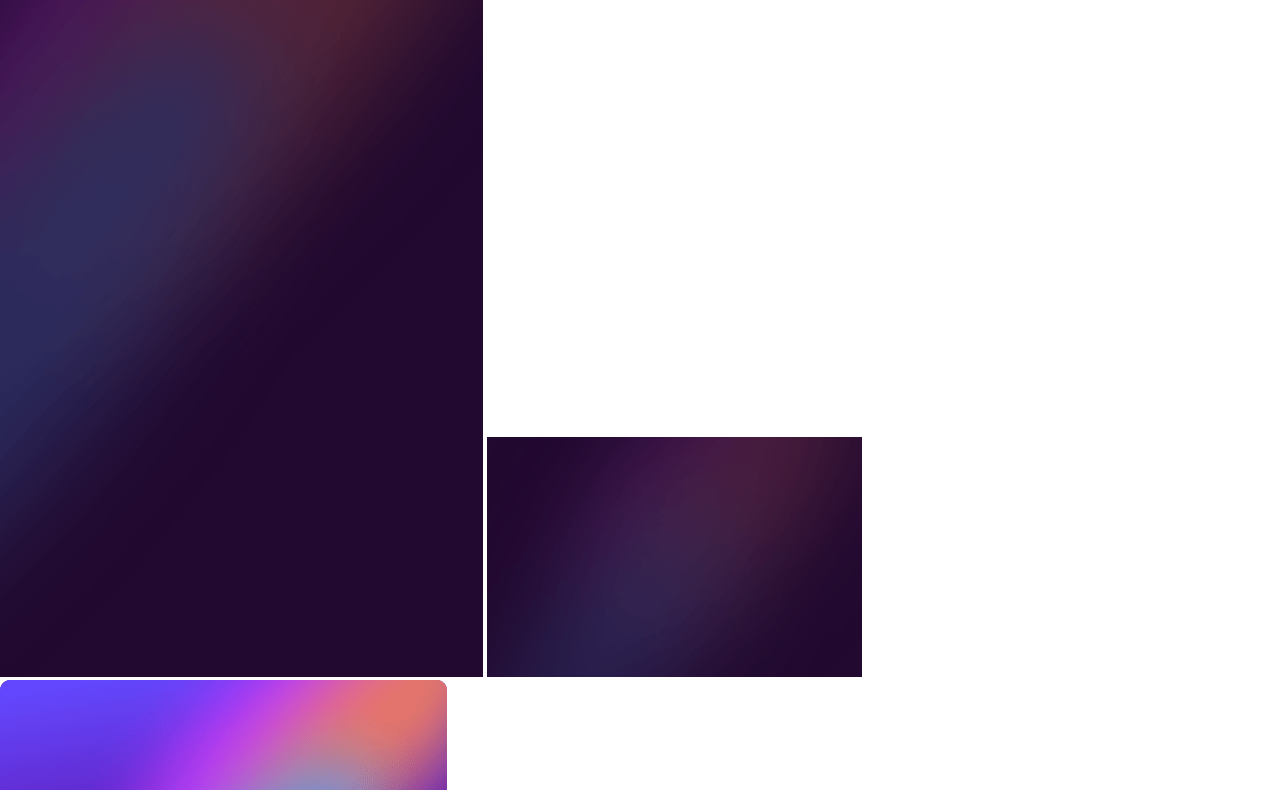
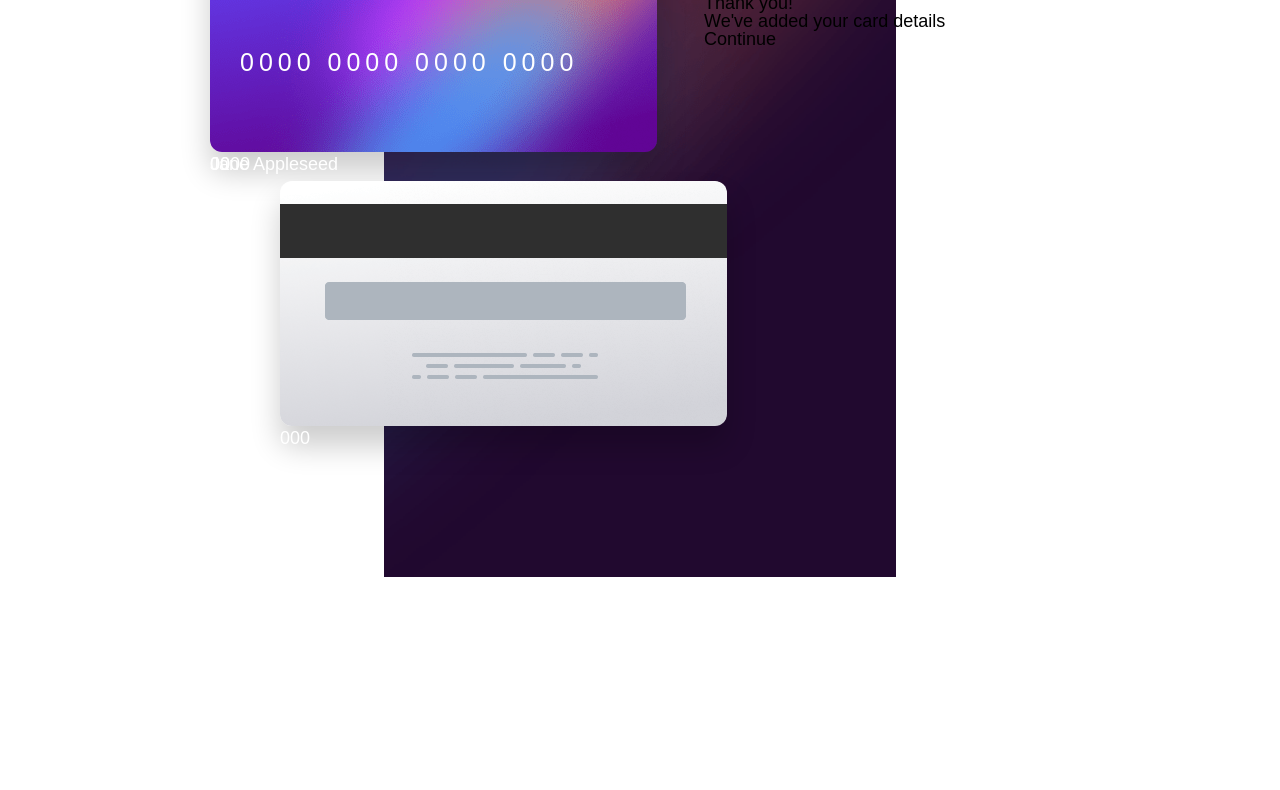
Before and after one commit to LucasCBraga/projeto-cartao-interativo, a plain HTML site: page index.html in a window 1280 px wide. Shown: the part 223-1013 px from the top of the page. After the commit the page ends 800 px from the top, so only its background shows below. Drawn offline with Linux system fonts and the light colour scheme; a web font is replaced by a local one.

Commit message:
iniciando o css

```diff
--- a/assets/css/styles.css
+++ b/assets/css/styles.css
@@ -5,9 +5,88 @@
     --secondary-color: #868686;
     --tertiary-color: #eff3f4;
     --secondary-bg-color: #5c1011;
+    /* tutorial */
+    --debug : 1px solid red;
   }
 
+  * {
+    box-sizing: border-box;
+    margin: 0;
+    padding: 0;
+  }
 
 body {
-    font-family: 'Work Sans', sans-serif
+    height: 100vh;
+    font-family: 'Work Sans', sans-serif;
+    position: relative;
+    display: flex;
+    align-items: center;
+    justify-content: center;
+    font-size: 18px;
 }
+
+.bg-imagem-desktop {
+  position: absolute;
+  width: 40%;
+  height: 100%;
+}
+
+.bg-imagem-mobile {
+  display: none;
+}
+
+.container {
+  position: relative;
+  max-width: 1440px;
+  width: 100%;
+  margin: auto;
+  height: 800px;
+  display: flex;
+}
+
+.display-cartao {
+  flex: 0 1 600px;
+  position: relative;
+  color: hsl(0, 0%, 100%);
+  flex: 1 0 auto;
+}
+
+.cartao-frente,
+.cartao-verso {
+  position: absolute;
+  width: fit-content;
+}
+
+.cartao-imagem-frente,
+.cartao-imagem-verso{
+  border-radius: 12px;
+  box-shadow: rgb(0, 0, 0,0.2) 0px 20px 30px;
+}
+
+.cartao-frente{left: 210px; top: 130px;}
+.cartao-verso{left: 280px; bottom: 130px;}
+
+.cartao-logo, .numero-cartao-display, .nome-cartao-display, .expiracao-mes-display, .expiracao-ano-display, .expiracao-display{
+  position: absolute;
+}
+
+.cartao-logo {
+  position: absolute;
+  top: 30px;
+  left: 30px;
+  z-index: 3;
+}
+
+.numero-cartao-display {
+  bottom: 80px;
+  left: 30px;
+  font-size: 25px;
+  letter-spacing: 5px;
+}
+
+
+
+.detalhe-cartao {
+  position: relative;
+  flex: 0 1 45%;
+}
--- a/index.html
+++ b/index.html
@@ -37,32 +37,23 @@
 
     <div class="container">
       <section class="display-cartao">
-        <div class="cartao-frente">
-          <img
-            src="./assets/img/bg-card-front.png"
-            alt="frente do cartao"
-            class="cartao-imagem-frente"
-          />
-          <img
-            src="./assets/img/card-logo.svg"
-            alt="logo do cartao branco"
-            class="cartao-logo"
-          />
-          <!-- Dados do cartao -->
+       <div class="cartao-frente">
+          <img src="./assets/img/bg-card-front.png" alt="frente do cartao" class="cartao-imagem-frente"/>
+          <img src="./assets/img/card-logo.svg"   alt="logo do cartao branco" class="cartao-logo" />
+
+             <!-- Dados do cartao -->
           <p class="numero-cartao-display">0000 0000 0000 0000</p>
           <p class="nome-cartao-display">Jane Appleseed</p>
-          <p class="expiracao-mes-display"></p>
+          <p class="expiracao-mes-display">00</p>
+          <p class="expiracao-display"></p>
           <p class="expiracao-ano-display">0000</p>
         </div>
         <div class="cartao-verso">
-          <img
-            src="./assets/img/bg-card-back.png"
-            alt="verso do cartao"
-            class="cartao-imagem-verso"
-          />
-          <p class="cvc-cartao">000</p>
+          <img  src="./assets/img/bg-card-back.png" alt="verso do cartao"  class="cartao-imagem-verso"/>
+           <p class="cvc-cartao">000</p>
         </div>
       </section>
+
       <!-- Formulario -->
       <section class="detalhe-cartao">
         <form action="/action_page.php" id="formulario" name="formulario">
```
